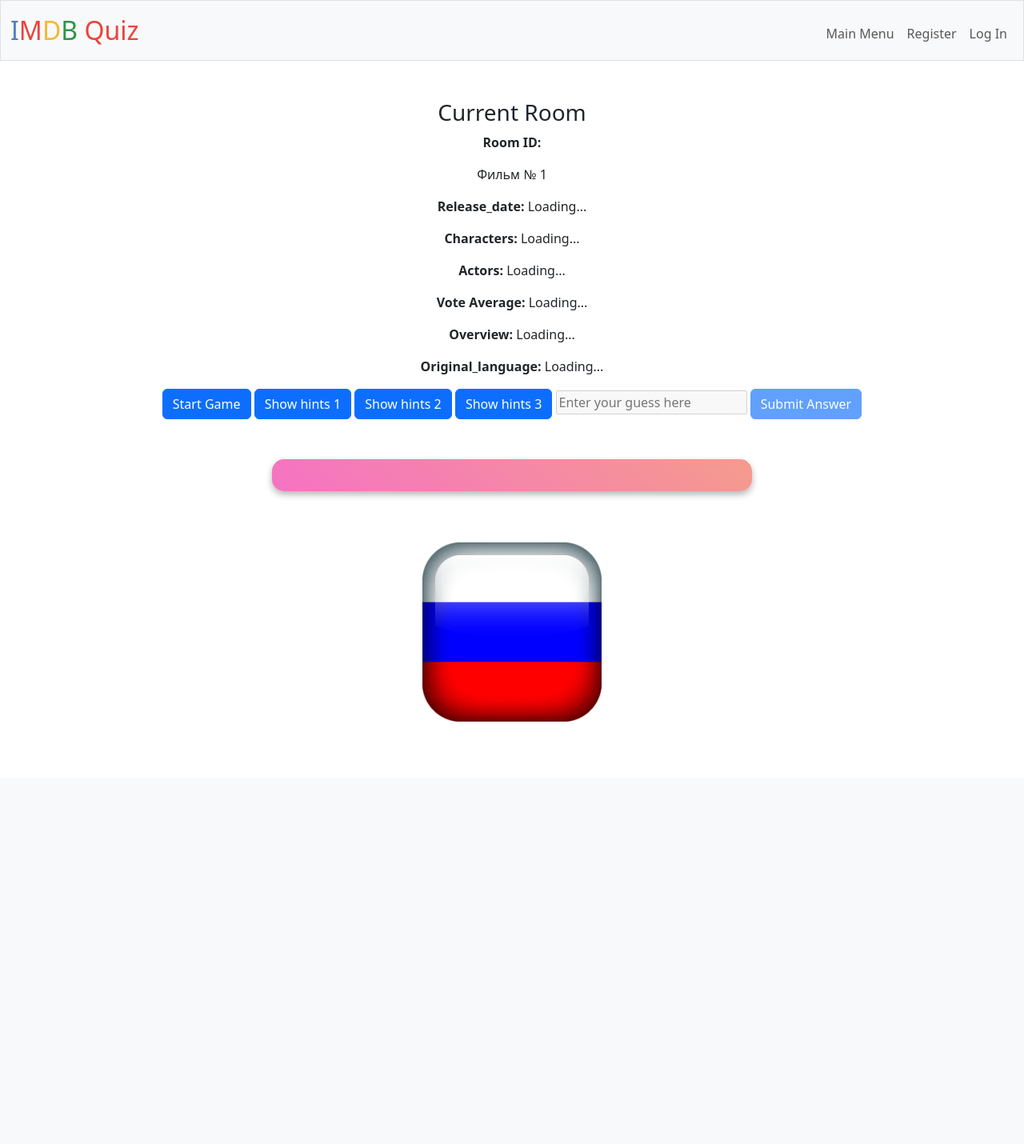
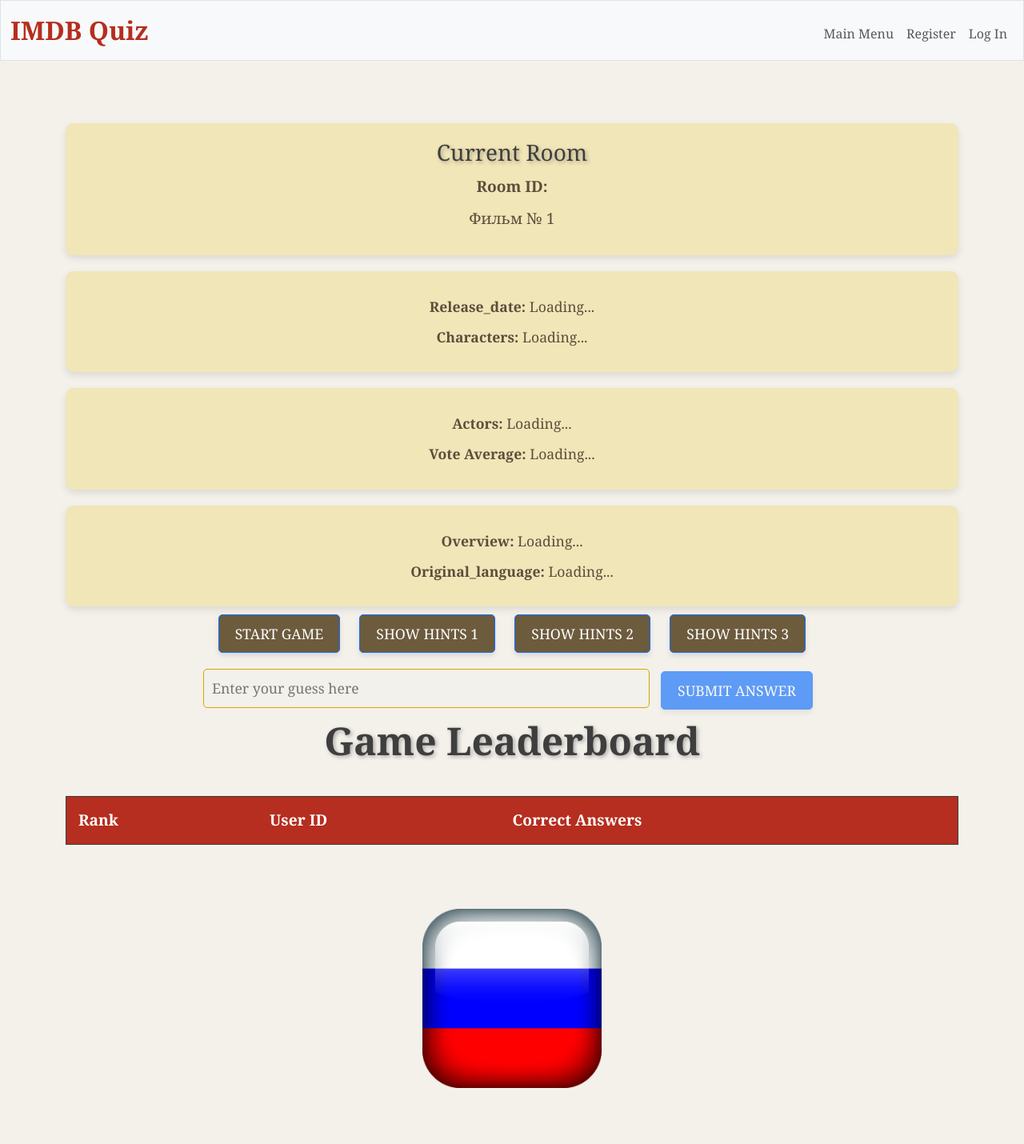
Before and after one commit to dima19017/imdbquiz, a Python web app: template flask/templates/game.html in a window 1280 px wide. Shown: the whole page at 80% size. Before the commit the page ends 902 px from the top, so only its background shows below. Run offline with Jinja, Linux system fonts and the light colour scheme; the template is opened without the code that fills it, so the values that code supplies are empty; some libraries are stand-ins or nearby versions; grey boxes are pictures that could not be loaded.

Commit message:
Немного стиля

```diff
--- a/flask/static/styles.css
+++ b/flask/static/styles.css
@@ -1,164 +1,227 @@
-/* Size for brand */
-nav .navbar-brand
-{
-    font-size: xx-large;
+/* Общие стили для страницы */
+body {
+    font-family: 'Georgia', serif;
+    background-color: #f4f1eb;
+    color: #3e3e3e;
+    margin: 0;
+    padding: 0;
 }
 
-/* Colors for brand */
-nav .navbar-brand .blue
-{
-    color: #537fbe;
-}
-nav .navbar-brand .red
-{
-    color: #ea433b;
-}
-nav .navbar-brand .yellow
-{
-    color: #f5b82e;
-}
-nav .navbar-brand .green
-{
-    color: #2e944b;
+/* Навигационная панель */
+nav {
+    background-color: #f5b400; /* Золотистый фон для исторической атмосферы */
+    border-bottom: 3px solid #d1a800;
 }
 
-.btn-startgame {
-    background-color: #28a745;  /* Зеленый цвет */
-    color: white;               /* Белый текст */
-    border: none;               /* Убираем границу */
-    padding: 10px 20px;         /* Отступы внутри кнопки */
-    font-size: 16px;            /* Размер шрифта */
-    font-weight: bold;          /* Жирный текст */
-    border-radius: 5px;         /* Скругленные углы */
-    cursor: pointer;           /* Курсор в виде указателя */
-    transition: background-color 0.3s ease, transform 0.3s ease; /* Плавные переходы */
+.navbar-brand {
+    font-family: 'Georgia', serif;
+    font-size: 2rem;
+    font-weight: bold;
+    color: #3e3e3e;
 }
 
-/* Эффект при наведении на кнопку */
-.btn-startgame:hover {
-    background-color: #218838;  /* Темно-зеленый при наведении */
-    transform: scale(1.05);      /* Легкое увеличение кнопки */
+.navbar-brand span {
+    color: #b52e1f; /* Красный цвет для кино-стиля */
 }
 
-/* Эффект при нажатии на кнопку */
-.btn-startgame:active {
-    background-color: #1e7e34;  /* Еще более темный зеленый при нажатии */
-    transform: scale(1);         /* Возвращаем обычный размер */
+/* Стили для заголовков */
+h1, h2, h3 {
+    font-family: 'Georgia', serif;
+    text-align: center;
+    color: #3e3e3e;
+    text-shadow: 2px 2px 5px rgba(0, 0, 0, 0.3);
 }
 
-/* Эффект фокуса */
-.btn-startgame:focus {
-    outline: none;               /* Убираем контур */
+h1 {
+    font-size: 3rem;
+    margin-bottom: 20px;
 }
 
-/* Стиль для активной кнопки */
-.btn-success.active {
-    background-color: #28a745; /* Зелёный цвет для активной кнопки */
-    border-color: #28a745;
-    cursor: pointer;
+h2 {
+    font-size: 2.5rem;
+    margin-bottom: 20px;
 }
 
-/* Стиль для неактивной кнопки */
-.btn-success.disabled, .btn-success:disabled {
-    background-color: #6c757d; /* Серый цвет для неактивной кнопки */
-    border-color: #6c757d;
-    cursor: not-allowed; /* Курсор "недоступно" */
+/* Стили для кнопок */
+.btn {
+    background-color: #c97b5d; /* Тёмно-коричневый оттенок для кнопок */
+    color: #ffffff;
+    font-size: 1.1rem;
+    border-radius: 5px;
+    text-transform: uppercase;
+    padding: 10px 20px;
+    margin: 10px;
+    box-shadow: 0 4px 6px rgba(0, 0, 0, 0.1);
+    transition: background-color 0.3s, transform 0.2s;
 }
 
+.btn:hover {
+    background-color: #a75b46; /* Более тёмный оттенок для наведения */
+    transform: scale(1.05);
+}
 
-/* Общие стили для списка игроков */
-#playersList {
+.btn-primary {
+    background-color: #6c5b3d;
+}
+
+.btn-danger {
+    background-color: #c43c4e;
+}
+
+/* Для таблицы результатов */
+table {
+    width: 100%;
+    margin-top: 40px;
+    border-collapse: collapse;
+    border: 1px solid #3e3e3e;
+}
+
+th, td {
+    padding: 15px;
+    text-align: left;
+}
+
+th {
+    background-color: #b52e1f;
+    color: #fff;
+    font-size: 1.2rem;
+}
+
+td {
+    background-color: #f4f1eb;
+}
+
+tr:nth-child(even) {
+    background-color: #ece0d7;
+}
+
+/* Стили для блока с фильмами и подсказками */
+#movie-hints_1, #movie-hints_2, #movie-hints_3 {
+    background-color: #f1e6b8;
+    padding: 20px;
+    margin-top: 20px;
+    border-radius: 10px;
+    box-shadow: 0 4px 10px rgba(0, 0, 0, 0.1);
+}
+
+#movie-hints_1 p, #movie-hints_2 p, #movie-hints_3 p {
+    font-size: 1.1rem;
+    color: #5c4d3b;
+}
+
+/* Стили для поля ввода и кнопок */
+input[type="text"], input[type="password"] {
+    border: 1px solid #d1a800;
+    padding: 10px;
+    font-size: 1.1rem;
+    width: 50%;
+    margin: 10px 0;
+    border-radius: 5px;
+}
+
+input[type="text"]:focus, input[type="password"]:focus {
+    outline: none;
+    border-color: #c97b5d;
+}
+
+/* Стили для списка игроков */
+ul#players {
     list-style-type: none;
     padding: 0;
-    margin: 0;
-    width: 100%;
-    max-width: 600px;
-    margin: 0 auto;
-    font-family: 'Arial', sans-serif;
-    text-align: center;
-    background: linear-gradient(45deg, #ff6ec7, #ff9a8b); /* Градиентный фон */
-    border-radius: 15px;
-    box-shadow: 0 4px 8px rgba(0, 0, 0, 0.3);
-    overflow: hidden;
-    padding: 20px;
-    margin-top: 50px;
-    position: relative;
-    animation: fadeIn 1s ease-out;
+    text-align: left;
+    font-size: 1.2rem;
+    margin-top: 30px;
 }
 
-/* Элементы списка (каждый игрок) */
-#playersList li {
-    font-size: 24px;
-    font-weight: bold;
-    color: #fff;
-    padding: 15px;
-    margin-bottom: 15px;
-    border-radius: 10px;
-    background: rgba(255, 255, 255, 0.1);
-    transition: background-color 0.3s ease, transform 0.3s ease;
-    animation: slideUp 0.5s ease-out forwards;
+ul#players li {
+    padding: 8px 0;
+    border-bottom: 1px solid #f4f1eb;
 }
 
-/* Эффекты при наведении на каждого игрока */
-#playersList li:hover {
-    background-color: rgba(255, 255, 255, 0.2);
-    transform: scale(1.05);
-    box-shadow: 0 4px 16px rgba(0, 0, 0, 0.4);
-    cursor: pointer;
+ul#players li:last-child {
+    border-bottom: none;
 }
 
-/* Анимация при добавлении каждого элемента */
-@keyframes slideUp {
-    0% {
-        transform: translateY(30px);
-        opacity: 0;
-    }
-    100% {
-        transform: translateY(0);
-        opacity: 1;
-    }
+/* Стили для блока с информацией о комнате */
+#room-info {
+    background-color: #f1e6b8;
+    padding: 20px;
+    border-radius: 10px;
+    box-shadow: 0 4px 10px rgba(0, 0, 0, 0.1);
+    margin-top: 30px;
 }
 
-/* Анимация для всего списка (fade in) */
-@keyframes fadeIn {
-    0% {
-        opacity: 0;
-    }
-    100% {
-        opacity: 1;
-    }
+#room-info p {
+    font-size: 1.2rem;
+    color: #5c4d3b;
 }
 
-/* Победители — делаем их особенными */
-#playersList li.correct {
-    background: #4CAF50; /* Зеленый фон для победителей */
-    color: white;
-    font-size: 28px;
-    text-shadow: 2px 2px 4px rgba(0, 0, 0, 0.5);
-    border: 2px solid #388E3C;
+#room-id {
+    font-weight: bold;
+    color: #c97b5d;
 }
 
-/* Стили для заголовка (если нужен заголовок для списка) */
-#playersListTitle {
-    font-size: 36px;
-    color: #ff6ec7;
-    font-weight: bold;
-    margin-bottom: 20px;
+/* Для кнопки "Go to Next Room" */
+#nextRoomButton {
+    background-color: #0a7e9f;
+    color: #ffffff;
+    font-size: 1.2rem;
     text-transform: uppercase;
-    letter-spacing: 3px;
-    text-shadow: 3px 3px 6px rgba(0, 0, 0, 0.4);
-    animation: fadeIn 1s ease-out;
+    padding: 10px 20px;
+    border-radius: 5px;
+    box-shadow: 0 4px 6px rgba(0, 0, 0, 0.1);
+    margin-top: 30px;
+    display: block;
+    width: 200px;
+    margin-left: auto;
+    margin-right: auto;
+    transition: background-color 0.3s, transform 0.2s;
 }
 
-/* Добавление фона с пузырьками для эффектности */
-#playersList::after {
-    content: "";
-    position: absolute;
-    background: url('https://www.transparenttextures.com/patterns/circles.png');
-    top: 0;
-    left: 0;
-    width: 100%;
-    height: 100%;
-    opacity: 0.1;
-    pointer-events: none;
+#nextRoomButton:hover {
+    background-color: #0f6b84;
+    transform: scale(1.05);
 }
+
+/* Стиль для всплывающих сообщений */
+.alert-primary {
+    background-color: #f5b400;
+    color: #3e3e3e;
+    font-size: 1.1rem;
+    border-radius: 5px;
+    box-shadow: 0 4px 6px rgba(0, 0, 0, 0.1);
+    margin-bottom: 20px;
+}
+
+/* Стили для текста */
+p {
+    font-size: 1.1rem;
+    line-height: 1.6;
+    color: #3e3e3e;
+    margin: 10px 0;
+}
+
+/* Стили для заголовков */
+h1, h2 {
+    font-family: 'Georgia', serif;
+    font-weight: bold;
+    text-shadow: 2px 2px 5px rgba(0, 0, 0, 0.3);
+}
+
+/* Стиль для кнопки в обычном состоянии */
+.btn-success {
+    background-color: #28a745; /* зеленый цвет */
+    color: white;
+}
+
+/* Стиль для кнопки, когда она нажата */
+.btn-success.active {
+    background-color: #218838; /* темно-зеленый цвет */
+    border-color: #1e7e34; /* темно-зеленый для границы */
+}
+
+/* Для фокуса кнопки */
+.btn-success:focus {
+    outline: none;
+    box-shadow: 0 0 5px rgba(40, 167, 69, 0.5);
+}
--- a/flask/templates/game.html
+++ b/flask/templates/game.html
@@ -35,6 +35,24 @@
 
     <input type="text" id="movieAnswer" placeholder="Enter your guess here" disabled>
     <button id="submitAnswer" class="btn btn-primary" disabled>Submit Answer</button>
+
+    <h1>Game Leaderboard</h1>
+
+    <table id="leaderboard" border="1">
+        <thead>
+            <tr>
+                <th>Rank</th>
+                <th>User ID</th>
+                <th>Correct Answers</th>
+            </tr>
+        </thead>
+        <tbody>
+            <!-- Здесь будут отображаться результаты -->
+        </tbody>
+    </table>
+
+    <!-- Кнопка будет скрыта по умолчанию -->
+    <button id="nextRoomButton" style="display: none;">Go to Next Room</button>
 
     <ul id="playersList">
         <!-- Список игроков, отображаем их ответы -->
@@ -155,12 +173,43 @@
             playersList.appendChild(li);
         });
 
-        // Результаты игры по завершению
         socket.on('game_results', function(data) {
-            alert("Game Over! Correct players: " + data.correct_players.join(", "));
-            alert("Incorrect players: " + data.incorrect_players.join(", "));
-            // Возвращаем игроков в комнату
-            window.location.href = "/room/" + room_id;
+            // Получаем список лидеров
+            const leaderboard = data.leaderboard;
+
+            // Получаем таблицу и ее тело
+            const tableBody = document.querySelector('#leaderboard tbody');
+
+            // Очищаем текущие строки таблицы
+            tableBody.innerHTML = '';
+
+            // Заполняем таблицу новыми результатами
+            leaderboard.forEach(player => {
+                const row = document.createElement('tr');
+
+                // Создаем ячейки для места, user_id и правильных ответов
+                const rankCell = document.createElement('td');
+                rankCell.textContent = player.rank;
+                row.appendChild(rankCell);
+
+                const userIdCell = document.createElement('td');
+                userIdCell.textContent = player.user_id;
+                row.appendChild(userIdCell);
+
+                const correctAnswersCell = document.createElement('td');
+                correctAnswersCell.textContent = player.correct_answers;
+                row.appendChild(correctAnswersCell);
+
+                // Добавляем строку в таблицу
+                tableBody.appendChild(row);
+            });
+
+            // Показываем кнопку для перехода в комнату
+            const nextRoomButton = document.getElementById('nextRoomButton');
+            nextRoomButton.style.display = 'inline-block';  // Отображаем кнопку
+            nextRoomButton.addEventListener('click', function() {
+                window.location.href = "/room/" + room_id;  // Переход в следующую комнату
+            });
         });
 
 //        // Обработка окончания игры
```
Also changed, not shown: flask/app.py (+20 -12 lines), flask/static/1styles.css (added, +164 -0 lines), flask/templates/room.html (+18 -0 lines), 3 other files.
